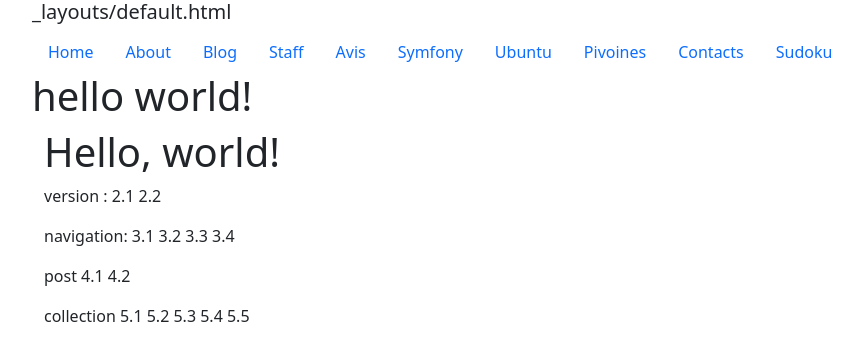
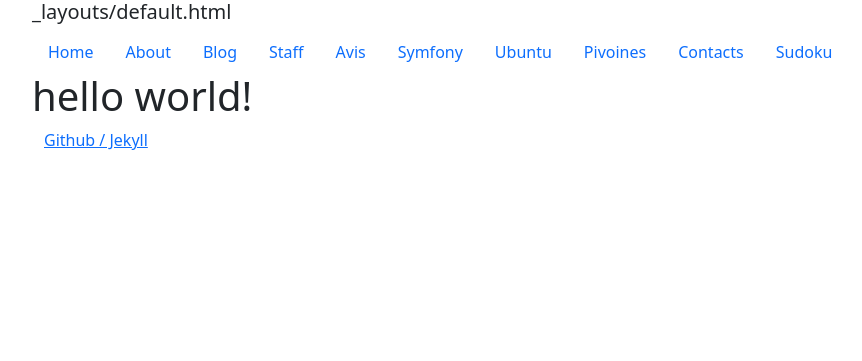
Before and after one commit to awelvor/mybootstrap, a Jekyll site: the page built from index.html, in a window 1280 px wide. Shown: the top 361 px of the page, without its empty margins (50-912 px from the left). Built offline with Jekyll 4.4.1, drawn with Linux system fonts in a browser that asks for light colours.

Commit message:
Update index.html

```diff
--- a/index.html
+++ b/index.html
@@ -6,7 +6,7 @@ title: Home
 
 
 <!doctype html>
-<html lang="en">
+<html lang="fr">
   <head>
     <meta charset="utf-8">
     <meta name="viewport" content="width=device-width, initial-scale=1">
@@ -15,11 +15,7 @@ title: Home
   </head>
   <body>
     <div class="container">
-    <h1>Hello, world!</h1>
-    <p> version : 2.1   2.2</p>
-    <p>navigation: 3.1 3.2 3.3 3.4</p>
-     <p>post 4.1 4.2</p>
-      <p>collection 5.1 5.2 5.3 5.4 5.5</p>
+    <p><a href="https://docs.github.com/en/pages/setting-up-a-github-pages-site-with-jekyll" targer=_blank>Github / Jekyll</a></p>
     </div>
     <script src="https://cdn.jsdelivr.net/npm/bootstrap@5.3.3/dist/js/bootstrap.bundle.min.js"></script>
   </body>
```
